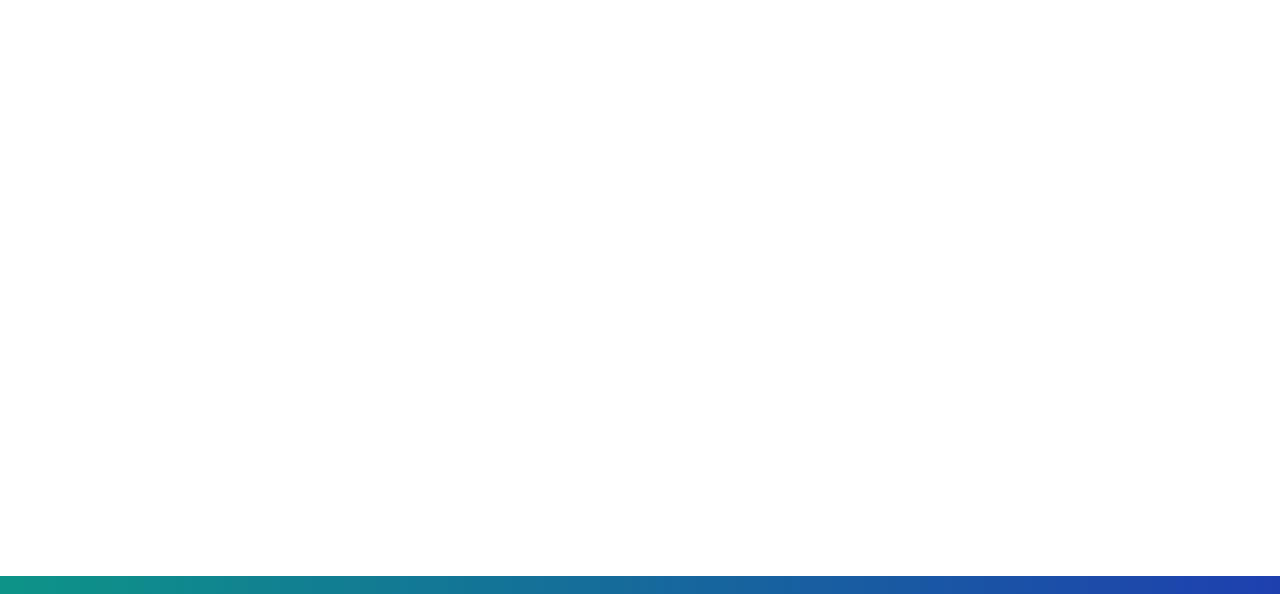
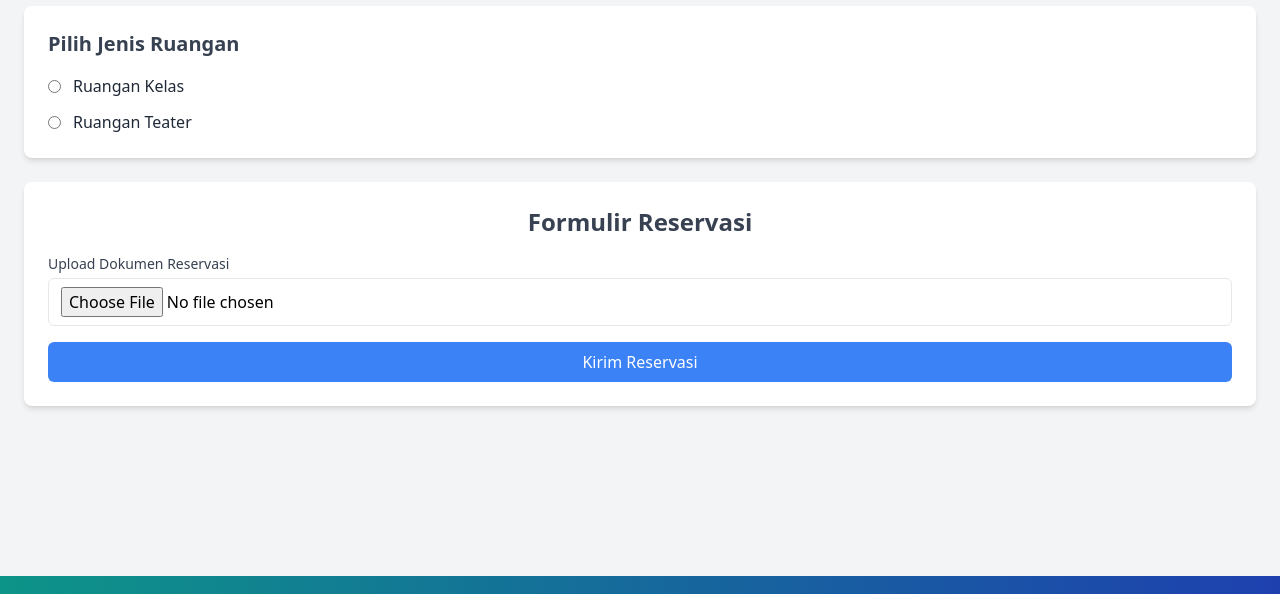
Before and after one commit to dindadiyaharifa/Proyek-Akhir_Expert-Alliance, a website: page reservation.html in a window 1280 px wide. Shown: the part 304-898 px from the top of the page. Drawn offline with Linux system fonts and the light colour scheme.

Commit message:
fourth commit

```diff
--- a/reservation.html
+++ b/reservation.html
@@ -27,8 +27,38 @@
         </div>
     </nav>
 
-    <section class="min-h-[400px] h-screen">
+    <section class="bg-gray-100 min-h-screen flex flex-col items-center justify-center p-6">
+            <h1 class="text-3xl font-bold text-gray-800 mb-6">Reservasi Ruangan</h1>
 
+            <!-- Pilihan Ruangan -->
+            <div class="bg-white p-6 rounded-lg shadow-md w-full max-w-lg mb-6">
+                <h2 class="text-xl font-bold text-gray-700 mb-4">Pilih Jenis Ruangan</h2>
+
+                <label class="flex items-center space-x-3 mb-3">
+                    <input type="radio" name="roomType" value="kelas" class="form-radio text-blue-600">
+                    <span class="text-gray-800">Ruangan Kelas</span>
+                </label>
+
+                <label class="flex items-center space-x-3">
+                    <input type="radio" name="roomType" value="teater" class="form-radio text-blue-600">
+                    <span class="text-gray-800">Ruangan Teater</span>
+                </label>
+            </div>
+
+            <div class="bg-white p-6 rounded-lg shadow-md w-full max-w-lg">
+                <h2 class="text-2xl font-bold text-gray-700 text-center mb-4">Formulir Reservasi</h2>
+
+                <form action="#popup" method="post" enctype="multipart/form-data">
+                    <div class="mb-4">
+                        <label class="block text-sm font-medium text-gray-700">Upload Dokumen Reservasi</label>
+                        <input type="file" class="mt-1 w-full px-3 py-2 border rounded-md focus:outline-none focus:ring-blue-500 focus:border-blue-500" required>
+                    </div>
+
+                    <button type="submit" class="w-full bg-blue-500 text-white py-2 rounded-md hover:bg-blue-600 transition">
+                        Kirim Reservasi
+                    </button>
+                </form>
+            </div>
     </section>
 
     <footer class="text-white bg-gradient-to-r from-teal-600 to-blue-800 py-6 px-4">
```
Also changed, not shown: index.html (+5 -7 lines), signin.html (+0 -3 lines).
